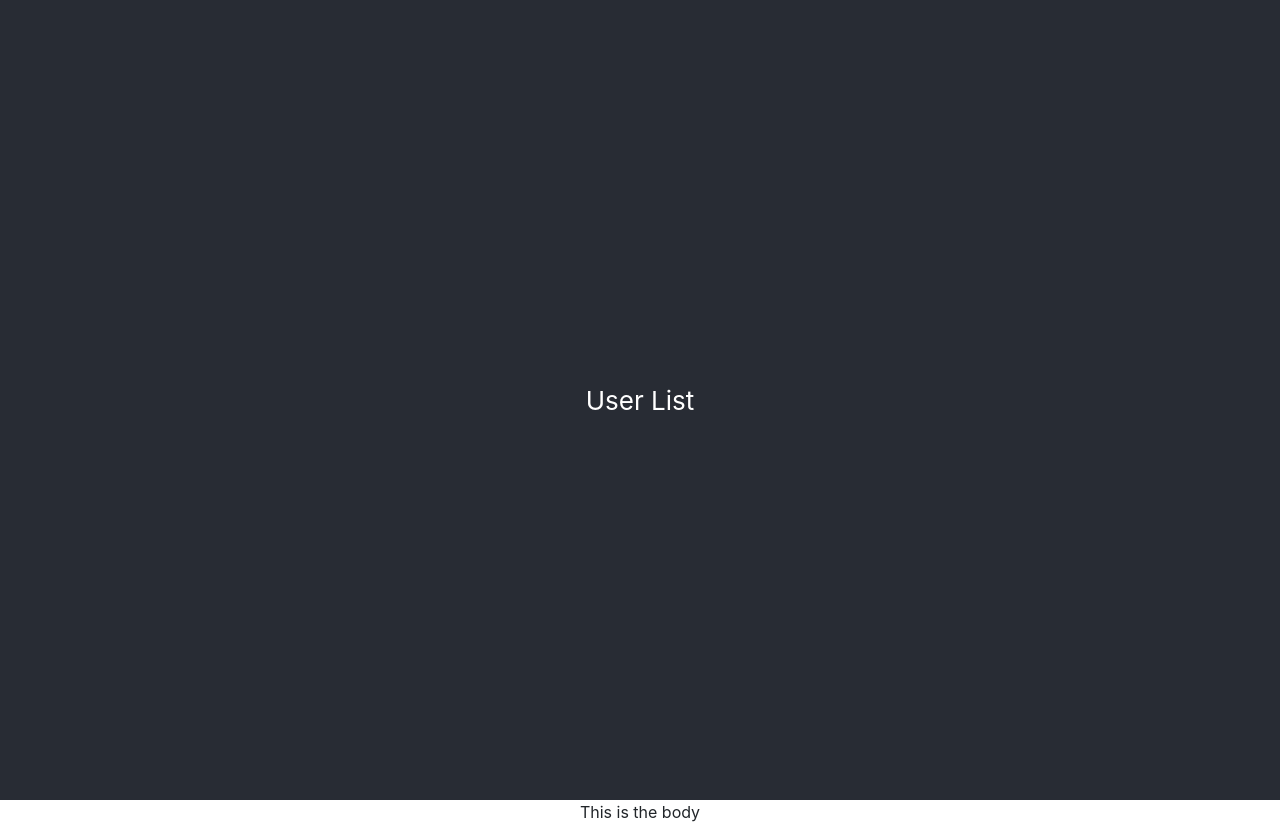
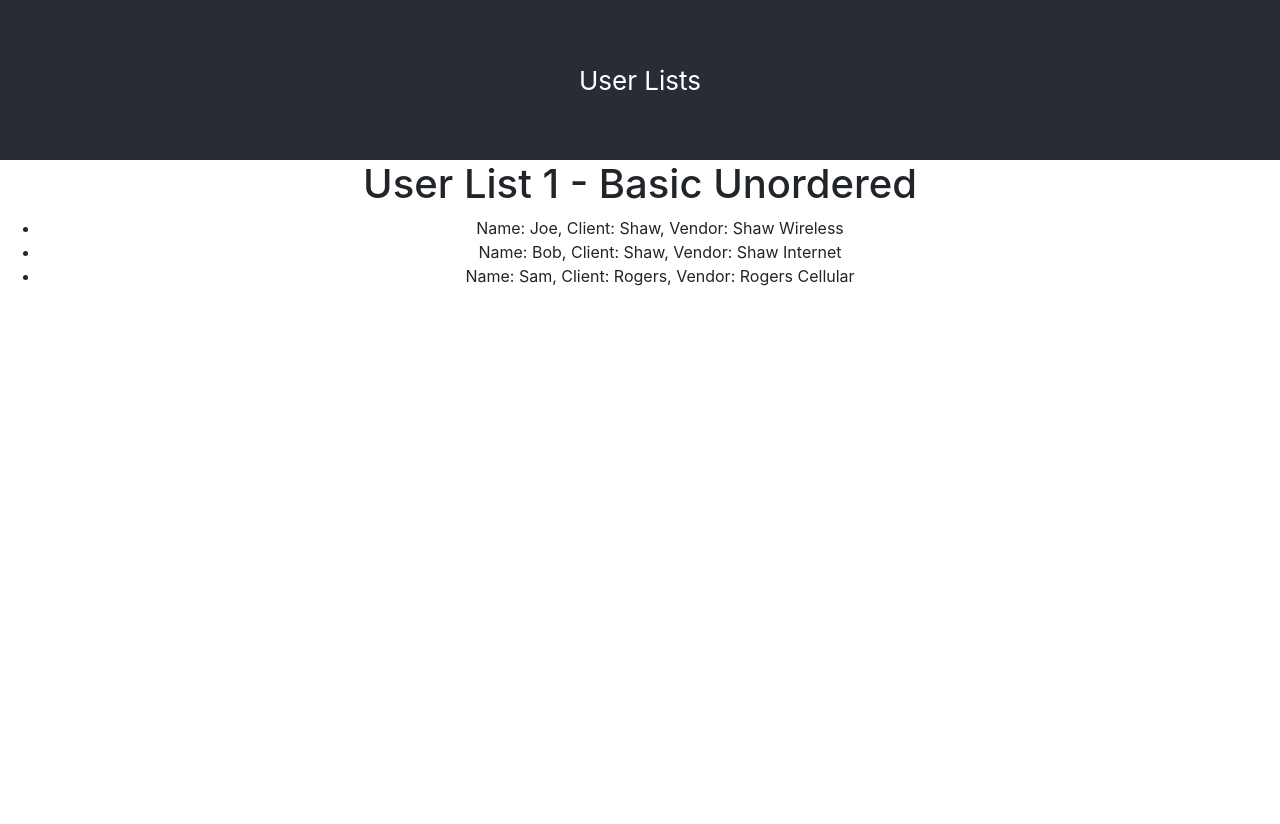
Before and after one commit to raymondtongsymend/user_list, a React (Create React App) app: page / in a window 1280 px wide. After the commit the page ends 800 px from the top, so only its background shows below. Built offline with nearby package versions, Linux system fonts and the light colour scheme.

Commit message:
Make unordered list of users

```diff
--- a/src/App.css
+++ b/src/App.css
@@ -15,7 +15,7 @@
 
 .App-header {
   background-color: #282c34;
-  min-height: 100vh;
+  min-height: 20vh;
   display: flex;
   flex-direction: column;
   align-items: center;
--- a/src/App.js
+++ b/src/App.js
@@ -1,17 +1,17 @@
 import './App.css';
-import UserList from './userList';
+import UserList1 from './userList1';
 
 function App() {
 
-  const data = GetUserData();
+  const userDataList = GetUserData();
 
   return (
     <div className="App">
       <header className="App-header">
-        User List
+        User Lists
       </header>
       <div>
-        This is the body
+        <UserList1 userDataList={userDataList} />
       </div>
     </div>
   );
--- a/src/userList.js
+++ /dev/null
@@ -1,7 +0,0 @@
-import React from "react"
-
-export default function UserList(props) {
-    return <h1>
-        The first user list
-    </h1>
-}
--- /dev/null
+++ b/src/userList1.js
@@ -0,0 +1,18 @@
+import React from "react"
+
+export default function UserList1(props) {
+
+    const userDataList = props.userDataList;
+
+    return <div>
+        <h1>User List 1 - Basic Unordered </h1>
+        <ul>
+            { userDataList.map(userData =>
+                <li key={userData.name}>
+                    Name: {userData.name}, Client: {userData.client}, Vendor: {userData.vendor}
+                </li>
+            )}
+        </ul>
+
+    </div>
+}
```
